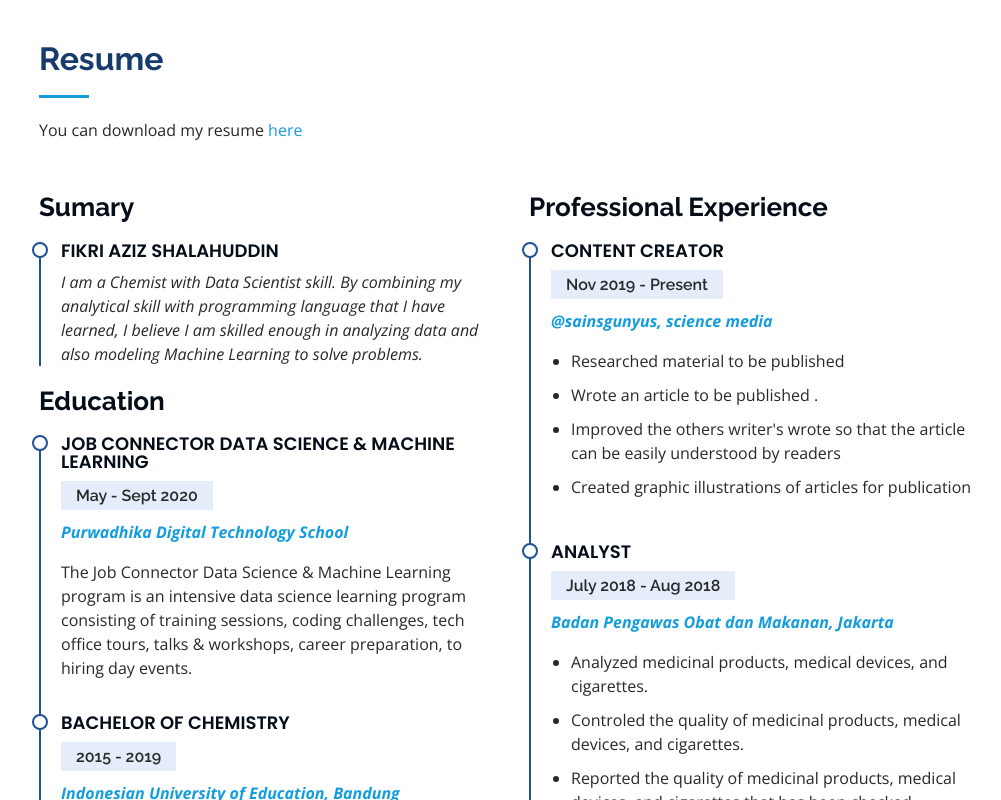
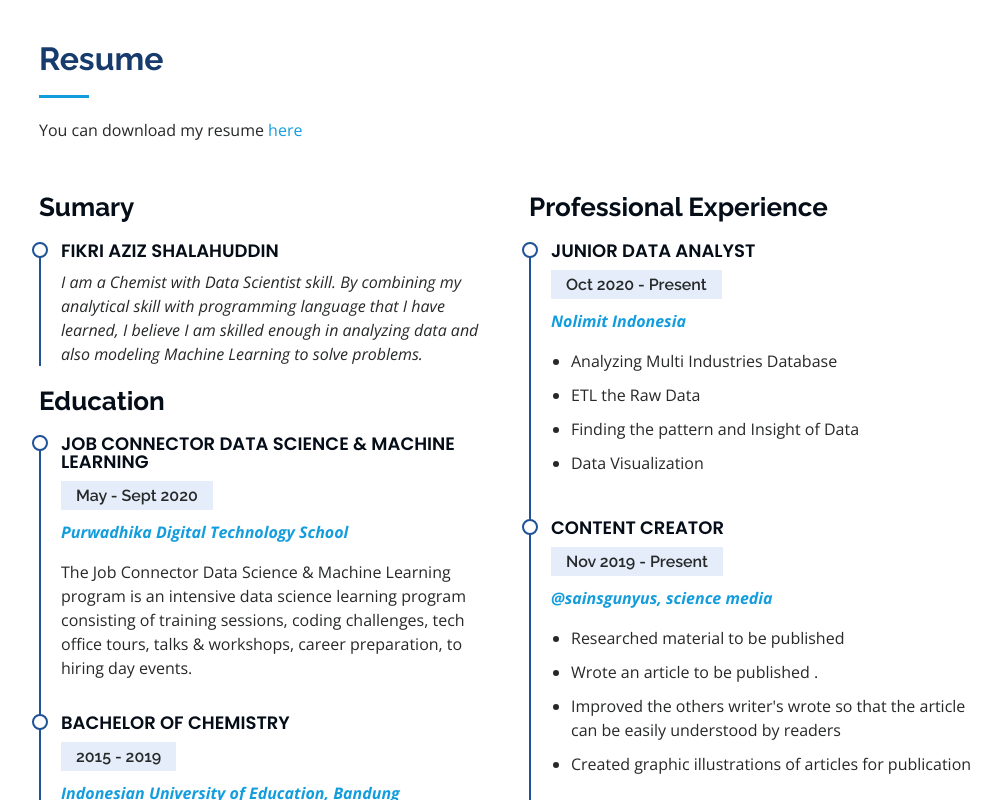
Before and after one commit to fikriash/iPortfolio, a plain HTML site: page index.html in a window 1280 px wide. Shown: the part 2000-2800 px from the top of the page, without its empty margins (276-1277 px from the left). Drawn offline with nearby package versions, Linux system fonts and the light colour scheme.

Commit message:
Update index.html

```diff
--- a/index.html
+++ b/index.html
@@ -250,6 +250,17 @@
           <div class="col-lg-6" data-aos="fade-up" data-aos-delay="100">
             <h3 class="resume-title">Professional Experience</h3>
             <div class="resume-item">
+              <h4>Junior Data Analyst</h4>
+              <h5>Oct 2020 - Present</h5>
+              <p><a href="https://nolimit.id/"><em><b>Nolimit Indonesia</b></em></a></p>
+              <ul>
+                <li>Analyzing Multi Industries Database</li>
+                <li>ETL the Raw Data</li>
+                <li>Finding the pattern and Insight of Data</li>
+                <li>Data Visualization</li>
+              </ul>
+            </div>
+            <div class="resume-item">
               <h4>Content Creator</h4>
               <h5>Nov 2019 - Present</h5>
               <p><a href="https://www.instagram.com/sainsgunyus/"><em><b>@sainsgunyus, science media </b></em></a></p>
```
